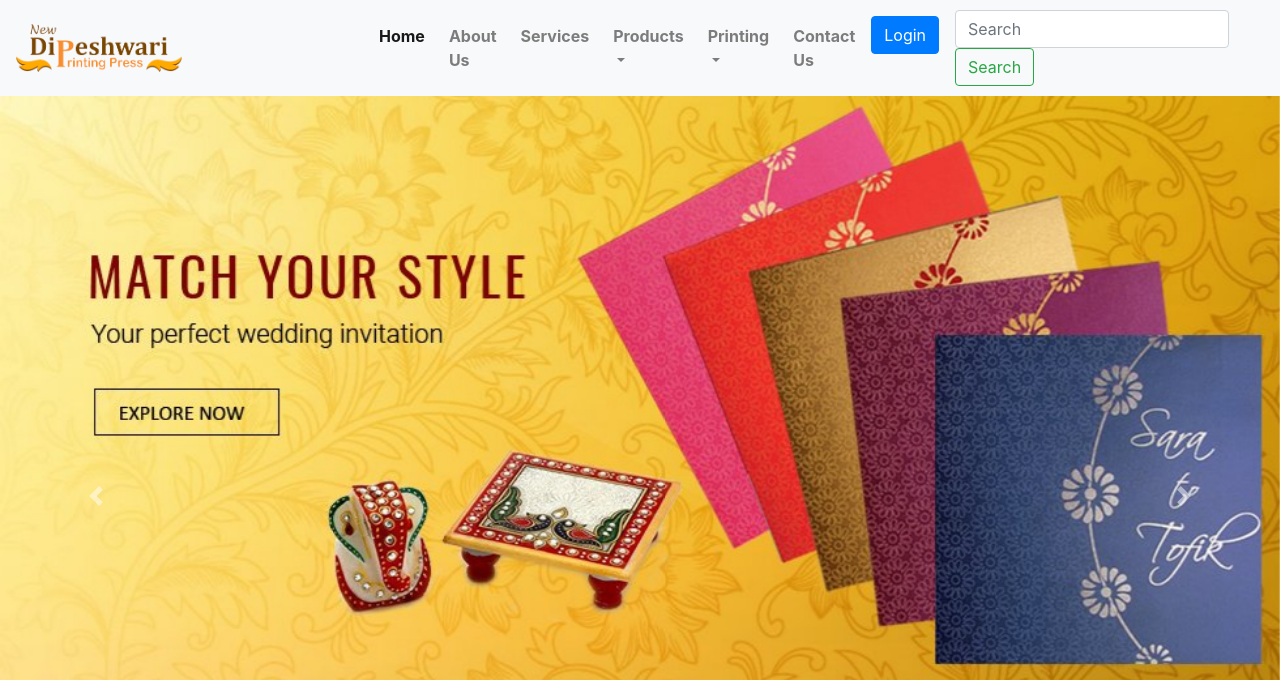
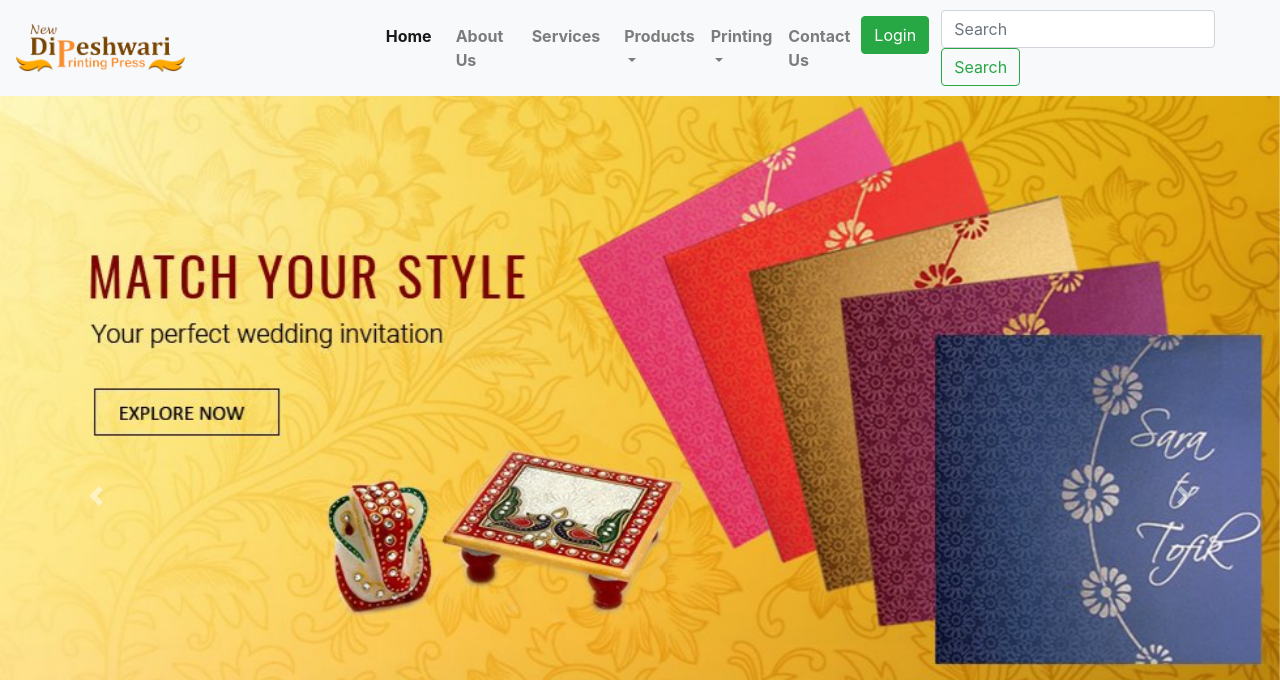
Before and after one commit to raviPrajapati14/printing-demo-website, a PHP site: page / in a window 1280 px wide. Shown: the top 680 px of the page. Run offline with PHP 8.4, Linux system fonts and the light colour scheme; some libraries are stand-ins or nearby versions.

Commit message:
user Login and Logout update...

```diff
--- a/user/header.php
+++ b/user/header.php
@@ -29,7 +29,7 @@
             <li class="nav-item">
                 <a class="nav-link mr-2" href="service.php"> Services </a>
             </li>
-            <li class="nav-item dropdown mr-2">
+            <li class="nav-item dropdown">
                 <a class="nav-link dropdown-toggle" id="dropdownId" data-toggle="dropdown" aria-haspopup="true" aria-expanded="false">Products</a>
                 <div class="dropdown-menu" aria-labelledby="dropdownId">
                     <a class="dropdown-item" href="product.php">Marriage Invitation Card</a>
@@ -42,7 +42,7 @@
                     <a class="dropdown-item" href="product.php">other</a>
                 </div>
             </li>
-            <li class="nav-item dropdown mr-2">
+            <li class="nav-item dropdown">
                 <a class="nav-link dropdown-toggle" href="#" id="dropdownId" data-toggle="dropdown" aria-haspopup="true" aria-expanded="false">Printing</a>
                 <div class="dropdown-menu" aria-labelledby="dropdownId">
                     <a class="dropdown-item" href="#">Offset Printing</a>
@@ -52,12 +52,22 @@
                     <a class="dropdown-item" href="#">T-shirt Printing</a>
                 </div>
             </li>
-            <li class="nav-item mr-2">
+            <li class="nav-item">
                 <a class="nav-link" href="#contact"> Contact Us </a>
             </li>
-            <li class="nav-item mr-2">
-                <a href="user_login.php" class="btn btn-primary"> Login </a>
-            </li>
+            <?php
+            session_start();
+            if(isset($_SESSION['userId'])){
+                echo '<li class="nav-item">
+                        <a href="logout.php" class="btn btn-danger"> Logout </a>
+                    </li>';
+            }
+            else{
+                echo '<li class="nav-item mr-1">
+                        <a href="user_login.php" class="btn btn-success"> Login </a>
+                    </li>';
+            }
+            ?>
         </ul>
         <form class="form-inline my-2 my-lg-0">
             <input class="form-control mr-sm-2" type="text" placeholder="Search">
--- a/user/logout.php
+++ b/user/logout.php
@@ -1,7 +1,8 @@
 <?php
 session_start();
+session_unset();
 session_destroy();
 ?>
 <script type="text/javascript">
-    window.location="admin_login.php";
+    window.location="index.php";
 </script>
```
Also changed, not shown: user/product.php (+7 -3 lines), user/user_login.php (+10 -10 lines).
